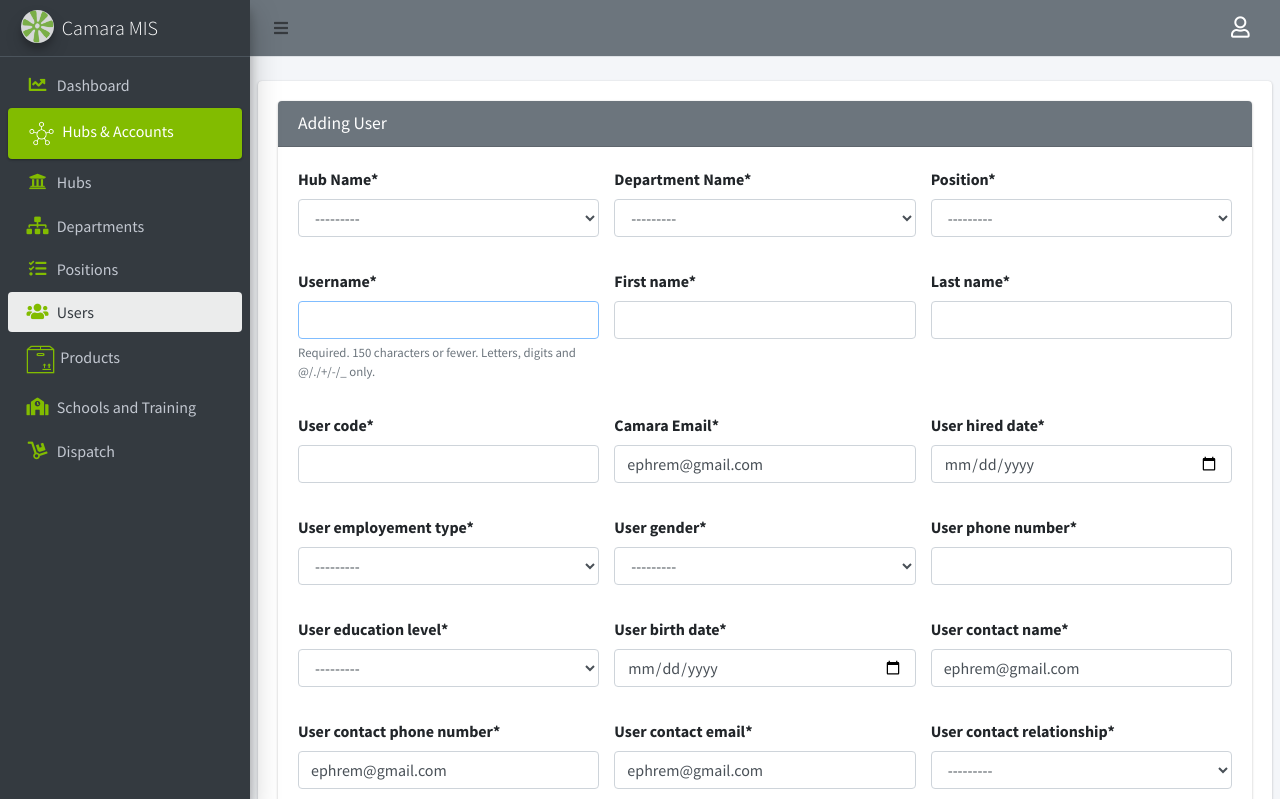
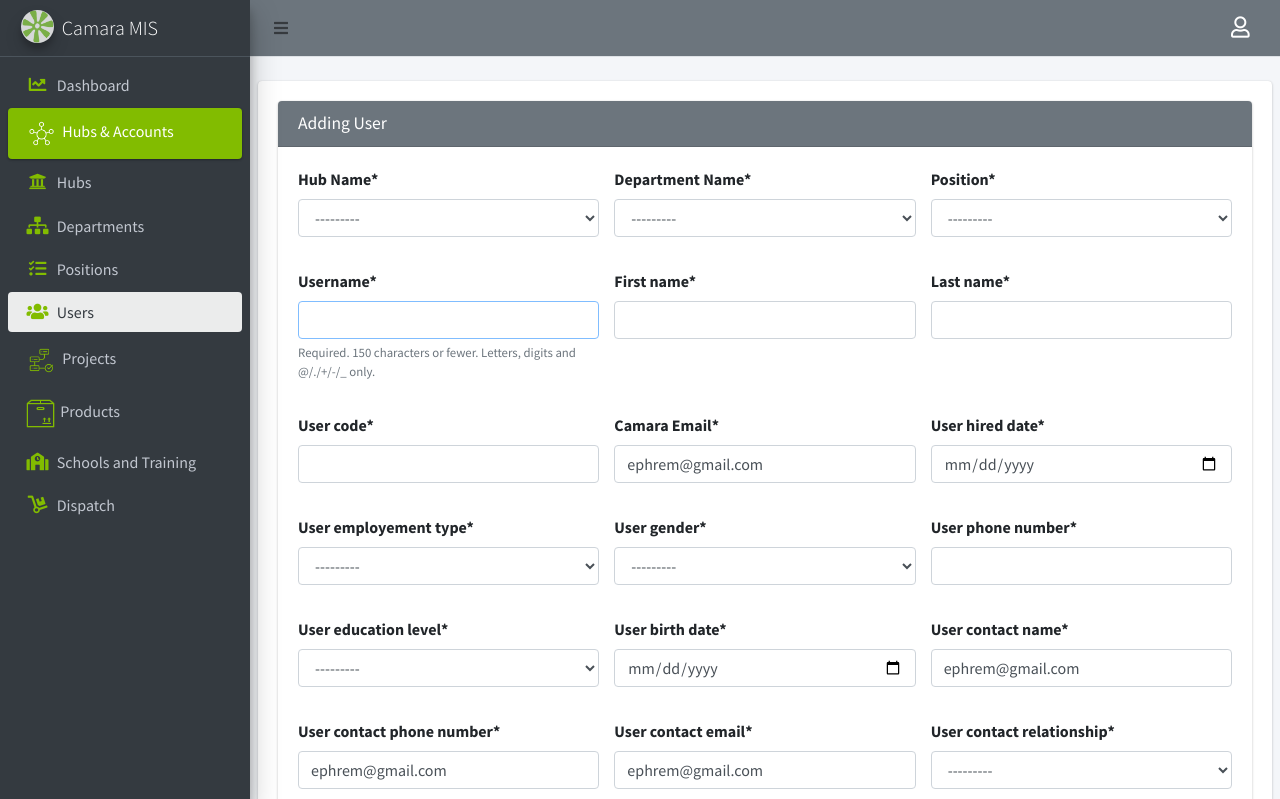
Before and after one commit to CamaraEducation/camara_mis, a Django app: page /accounts/user/add in a window 1280 px wide. Shown: the top 799 px of the page. Run offline with Django 3.2, Linux system fonts and the light colour scheme; some libraries are stand-ins or nearby versions.

Commit message:
small chenges to sidebar menu

```diff
--- a/templates/includes/sidebar.html
+++ b/templates/includes/sidebar.html
@@ -14,6 +14,7 @@
       <ul class="nav nav-pills nav-sidebar flex-column" data-widget="treeview" role="menu" data-accordion="false">
         {% include 'includes/sidebars/dashboard.html' %}
         {% include 'includes/sidebars/accounts_app_sidebar.html' %}
+        {% include 'includes/sidebars/projects_app_sidebar.html' %}
         {% include 'includes/sidebars/products_app_sidebar.html' %}
         {% include 'includes/sidebars/school_app_sidebar.html' %}
         {% include 'includes/sidebars/dispatch.html' %}
```
